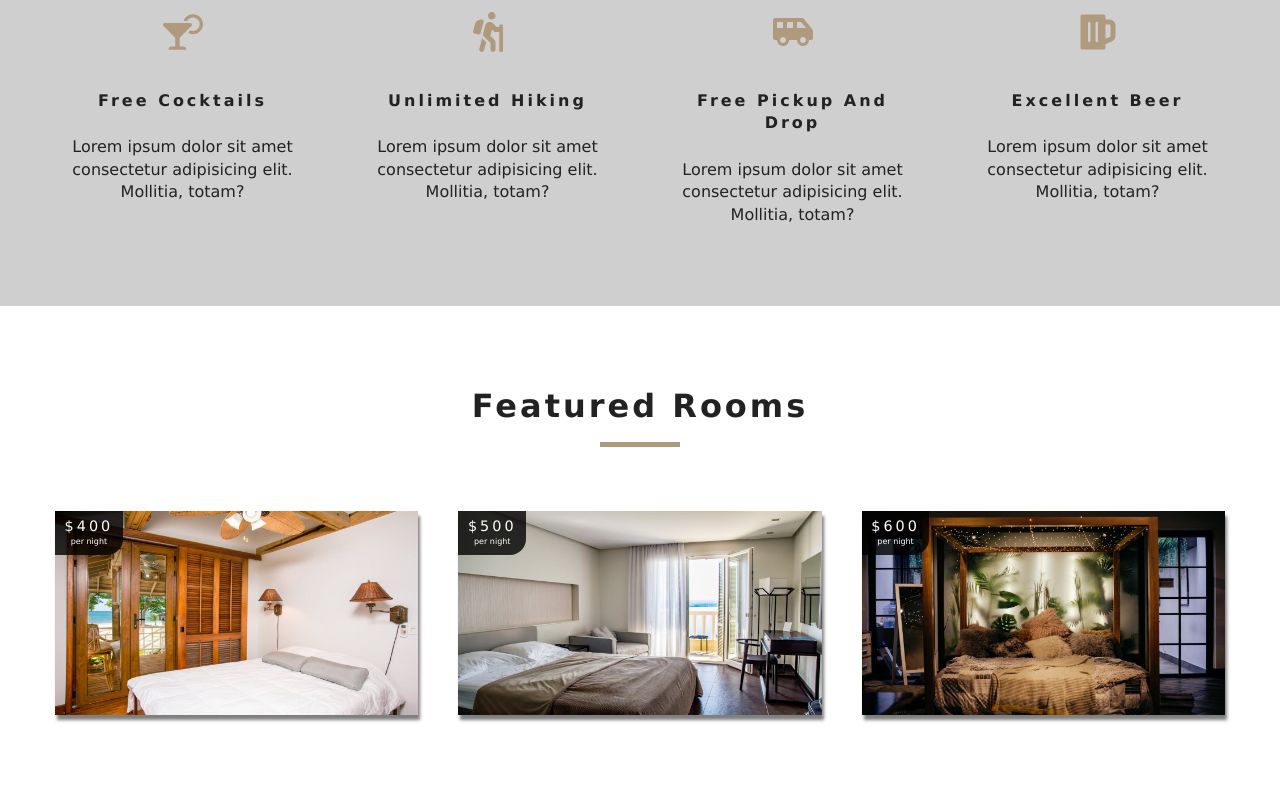
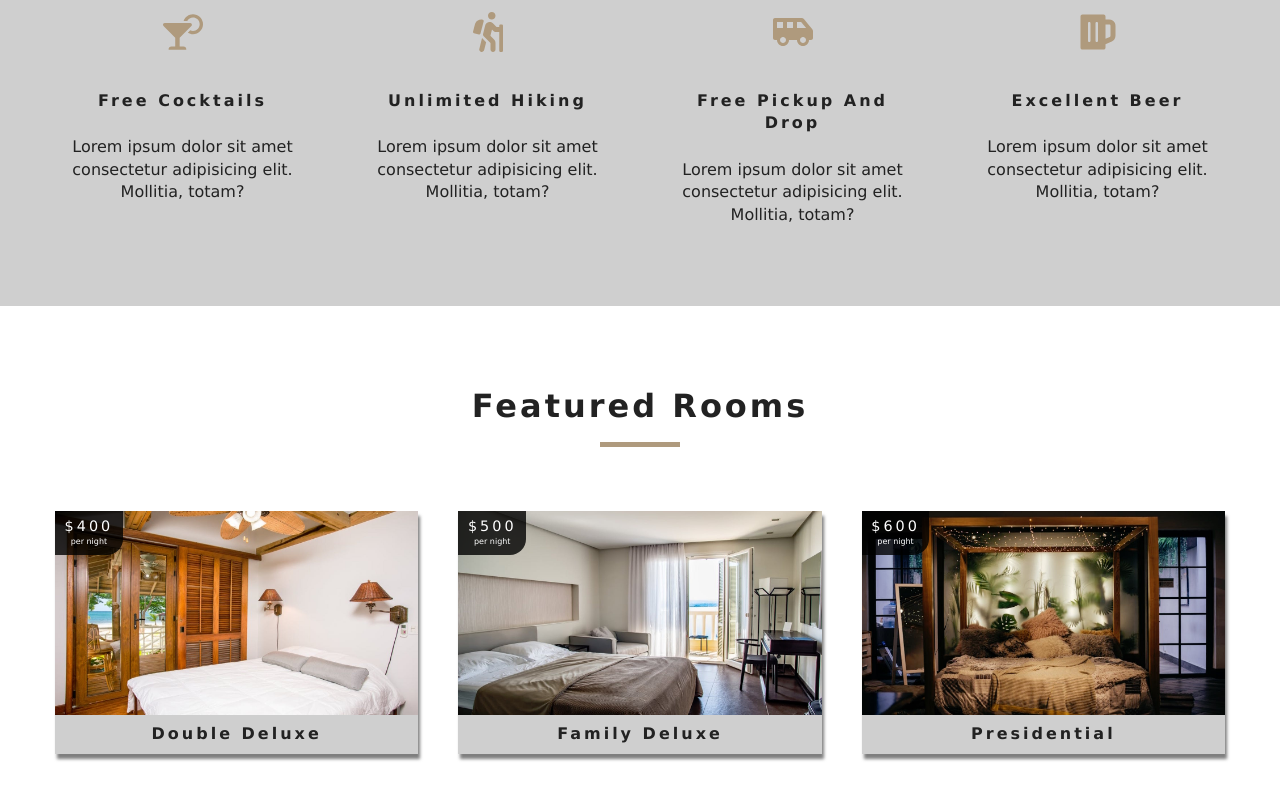
Before and after one commit to prashantbhat84/BeachResort, a React (Create React App) app: page / in a window 1280 px wide. Shown: the part 995-1795 px from the top of the page. Built offline with nearby package versions, Linux system fonts and the light colour scheme.

Commit message:
PropTypes for Room Component

```diff
--- a/src/components/Room/Room.js
+++ b/src/components/Room/Room.js
@@ -1,6 +1,7 @@
 import React from "react";
 import { Link } from "react-router-dom";
 import defaultImage from "../../images/room-1.jpeg";
+import PropTypes from "prop-types";
 
 const Room = ({ room }) => {
   const { name, slug, price, images } = room;
@@ -16,8 +17,17 @@ const Room = ({ room }) => {
           Features
         </Link>
       </div>
+      <p className="room-info">{name}</p>
     </article>
   );
 };
+Room.propTypes = {
+  room: PropTypes.shape({
+    name: PropTypes.string.isRequired,
+    slug: PropTypes.string.isRequired,
+    price: PropTypes.number.isRequired,
+    images: PropTypes.arrayOf(PropTypes.string).isRequired
+  })
+};
 
 export default Room;
```
